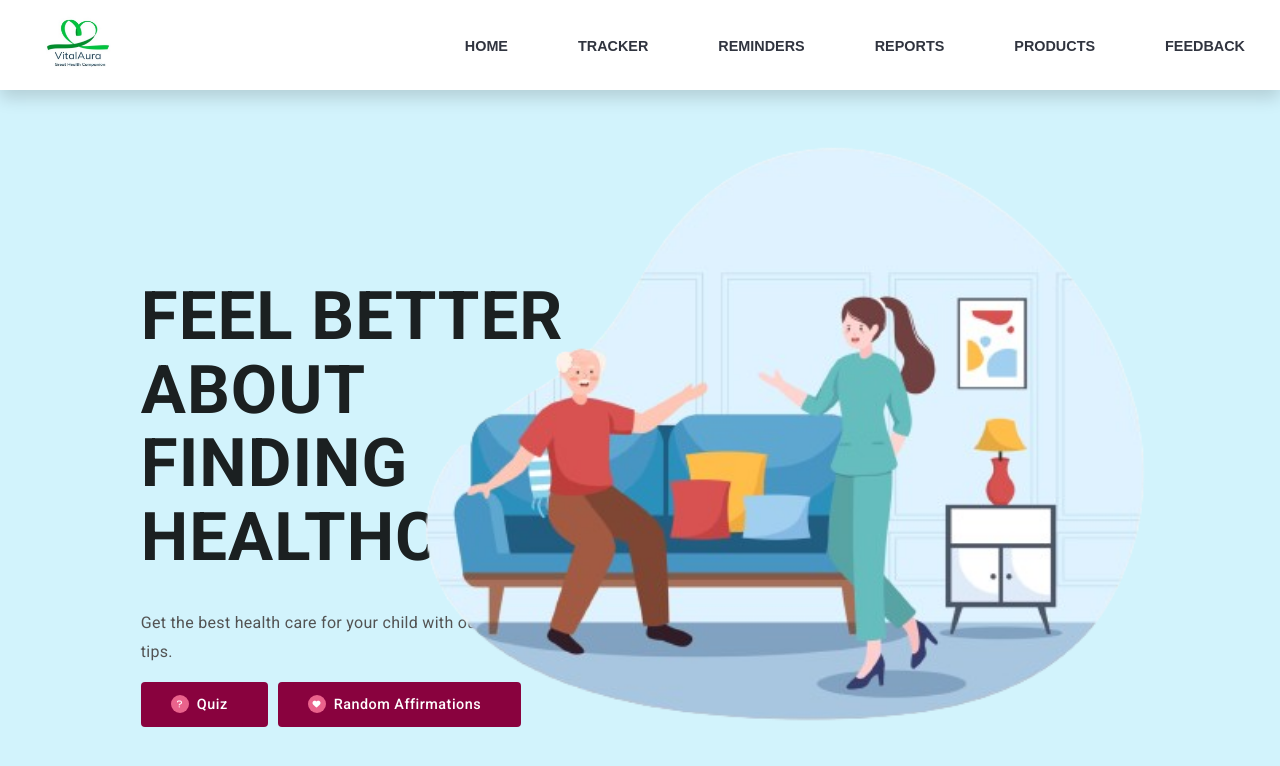
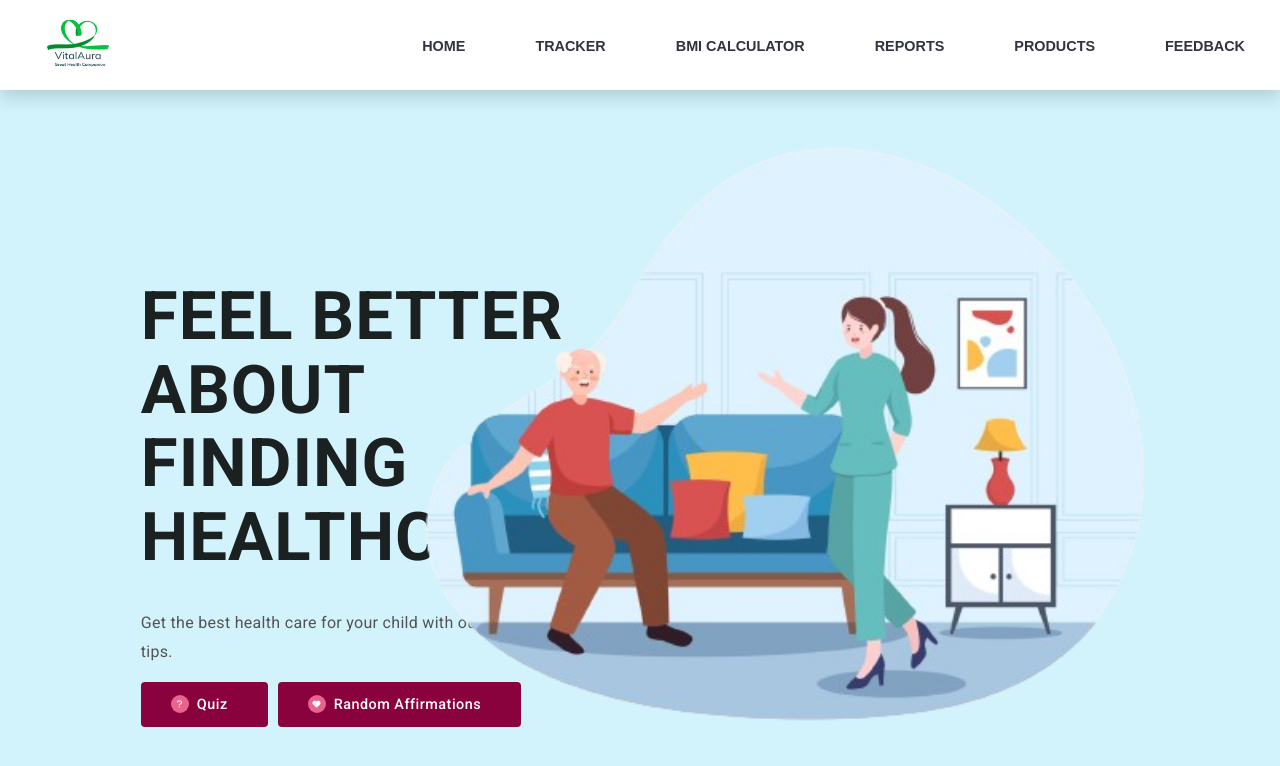
Before and after one commit to Ishuuutanejaaa/Vital_Aura, a React (Create React App) app in the folder frontend/: page /home in a window 1280 px wide. Shown: the top 766 px of the page. Built offline with nearby package versions, Linux system fonts and the light colour scheme; sample sign-in values are in the browser's storage.

Commit message:
routing part3

```diff
--- a/frontend/src/App.js
+++ b/frontend/src/App.js
@@ -40,7 +40,7 @@ const App = () => {
                     <Route path="/products" element={<ProductList />} />
                     <Route path="/cart" element={<ProductCart />} />
 
-                    <Route path="" element={<BmiCalculator />} />
+                    <Route path="/calculator" element={<BmiCalculator />} />
 
                     {/* Medication Tracker Routes */}
                     {/* <Route
--- a/frontend/src/Components/HomePage/HomePage.js
+++ b/frontend/src/Components/HomePage/HomePage.js
@@ -100,7 +100,7 @@ const HomePage = () => {
               <ul className="list">
                 <li><Link to="/">HOME</Link></li>
                 <li><Link to="/tracker">TRACKER</Link></li>
-                <li><Link to="/reminders">REMINDERS</Link></li>
+                <li><Link to="/calculator">BMI CALCULATOR</Link></li>
                 <li><Link to="/reports">REPORTS</Link></li>
                 <li><Link to="/products">PRODUCTS</Link></li>
                 <li><Link to="/feedback">FEEDBACK</Link></li>
```
Also changed, not shown: 1 other file (tests, documents, lock files or other folders).
